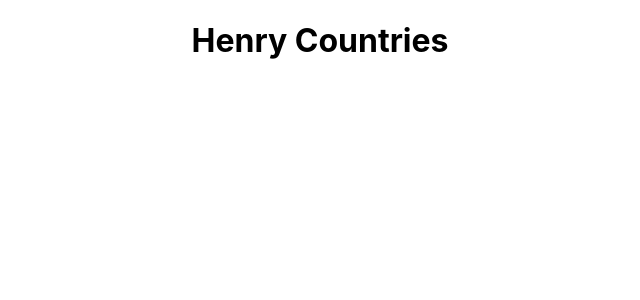
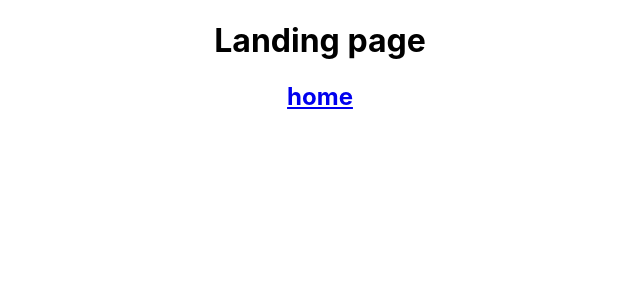
Before and after one commit to CastilloCamila/PI-Countries, a React (Create React App) app in the folder client/: page / in a window 1280 px wide. Shown: the top 300 px of the page, without its empty margins (320-960 px from the left). Built offline with nearby package versions, Linux system fonts and the light colour scheme.

Commit message:
Add principal components

```diff
--- a/client/src/App.js
+++ b/client/src/App.js
@@ -1,23 +1,38 @@
 import './App.css';
-import AllCards from './components/AllCards'
-import CountryDetail from './components/CountryDetail';
-import Search from './components/Search';
-import AddActivity from './components/AddActivity';
+
+
+import CountryDetail from './components/home/CountryDetail';
+import Search from './components/home/Search';
+import AddActivity from './components/home/AddActivity';
+import LandingPage from './components/landingPage/LandingPage'
+import Home from './components/home/Home'
 import {Route} from 'react-router-dom';
+
+import NavBar from './components/home/NavBar';
 function App() {
   return (
     <div className="App">
-      <h1>Henry Countries</h1>
+
+      <Route exact path={'/'}>
+      <LandingPage/>
+      </Route>
+
+      <Route exact path={'/home'}>
+      <Home/>
+      </Route>
+
+      <Route path={'/home'}>
+      <NavBar/>
+      </Route>
+
       <Route exact path={'/search'}>
       <Search/>
       </Route>
-      <Route exact path={'/activity'}>
+      <Route exact path={'/home/activity'}>
       <AddActivity/>
+
       </Route>
-      <Route exact path={'/countries'}>
-      <AllCards/>
-      </Route>
-      <Route exact path={'/countries/:id'}>
+      <Route exact path={'/home/country/:id'}>
       <CountryDetail/>
       </Route>
 
--- a/client/src/components/AddActivity.jsx
+++ b/client/src/components/home/AddActivity.jsx
@@ -1,7 +1,7 @@
 import React, { useEffect, useState } from "react";
 import { useSelector, useDispatch } from "react-redux";
-import { AddActivity } from "../redux/actions";
-import { getAllActivities } from "../redux/actions";
+import { AddActivity } from "../../redux/actions";
+import { getAllActivities } from "../../redux/actions";
 
 
 
--- a/client/src/components/AllCards.jsx
+++ b/client/src/components/home/AllCards.jsx
@@ -1,7 +1,7 @@
 import React, { useEffect } from "react";
 import { useDispatch, useSelector } from 'react-redux'
 import CardCountry from './CardCountry'
-import {getAllCountries} from '../redux/actions/index.js'
+import {getAllCountries} from '../../redux/actions/index.js'
 
 import { Link } from "react-router-dom";
 
@@ -15,7 +15,7 @@ export default function AllCards(props) {
     return (
         <>
         <div>
-            <Link to='/activity'>
+            <Link to='/home/activity'>
                 <p>actividades</p>
             </Link>
 
--- a/client/src/components/CardCountry.jsx
+++ b/client/src/components/home/CardCountry.jsx
@@ -6,7 +6,7 @@ function CardCountry ({image, name, continent, id}){
 
     return(
         <div>
-            <Link to={`/countries/${id}`}>
+            <Link to={`/home/country/${id}`}>
             <div>
                 <h2>{name}</h2>
             </div>
--- a/client/src/components/CountryDetail.jsx
+++ b/client/src/components/home/CountryDetail.jsx
@@ -1,6 +1,6 @@
 import React, {useEffect} from 'react'
 import { useSelector, useDispatch } from 'react-redux'
-import {getCountryDetail} from '../redux/actions/index.js'
+import {getCountryDetail} from '../../redux/actions/index.js'
 import { useParams } from 'react-router-dom'
 
 
--- /dev/null
+++ b/client/src/components/home/Home.jsx
@@ -0,0 +1,15 @@
+import NavBar from './NavBar'
+import AllCards from './AllCards'
+import { Link } from 'react-router-dom'
+
+export default function Home(){
+
+    return(
+        <div>
+            <h1>Home</h1>
+            <NavBar/>
+            <AllCards/>
+
+        </div>
+    )
+}
--- /dev/null
+++ b/client/src/components/home/NavBar.jsx
@@ -0,0 +1,9 @@
+import Search from "./Search";
+
+export default function NavBar(){
+    return(
+        <div>
+            <Search/>
+        </div>
+    )
+}
--- a/client/src/components/Search.jsx
+++ b/client/src/components/home/Search.jsx
@@ -1,6 +1,6 @@
 import {useState} from 'react'
 import { useDispatch } from 'react-redux'
-import { searchCountry } from '../redux/actions'
+import { searchCountry } from '../../redux/actions'
 
 export default function Search() {
     const dispatch = useDispatch()
--- /dev/null
+++ b/client/src/components/landingPage/LandingPage.jsx
@@ -0,0 +1,15 @@
+import Home from '../home/Home'
+import { Link } from 'react-router-dom'
+
+export default function LandingPage() {
+    return(
+        <div>
+            <h1>Landing page
+
+            </h1>
+            <Link to={'/home'}>
+            <h2>home</h2>
+            </Link>
+        </div>
+    )
+}
--- a/client/src/redux/reducer/index.js
+++ b/client/src/redux/reducer/index.js
@@ -2,11 +2,12 @@ import {GET_ALL_COUNTRIES, GET_COUNTRY_DETAIL, ADD_ACTIVITY, GET_ALL_ACTIVITIES,
 
 
 const incialState={
+    search:{},
     countryDetail:{},
     activity:{},
     allActivities:{},
-    countries:{},
-    search:{}
+    countries:{}
+
 
 }
 const reducer= function  (state= incialState, {type,payload})  {
```
Also changed, not shown: 1 other file (tests, documents, lock files or other folders).
